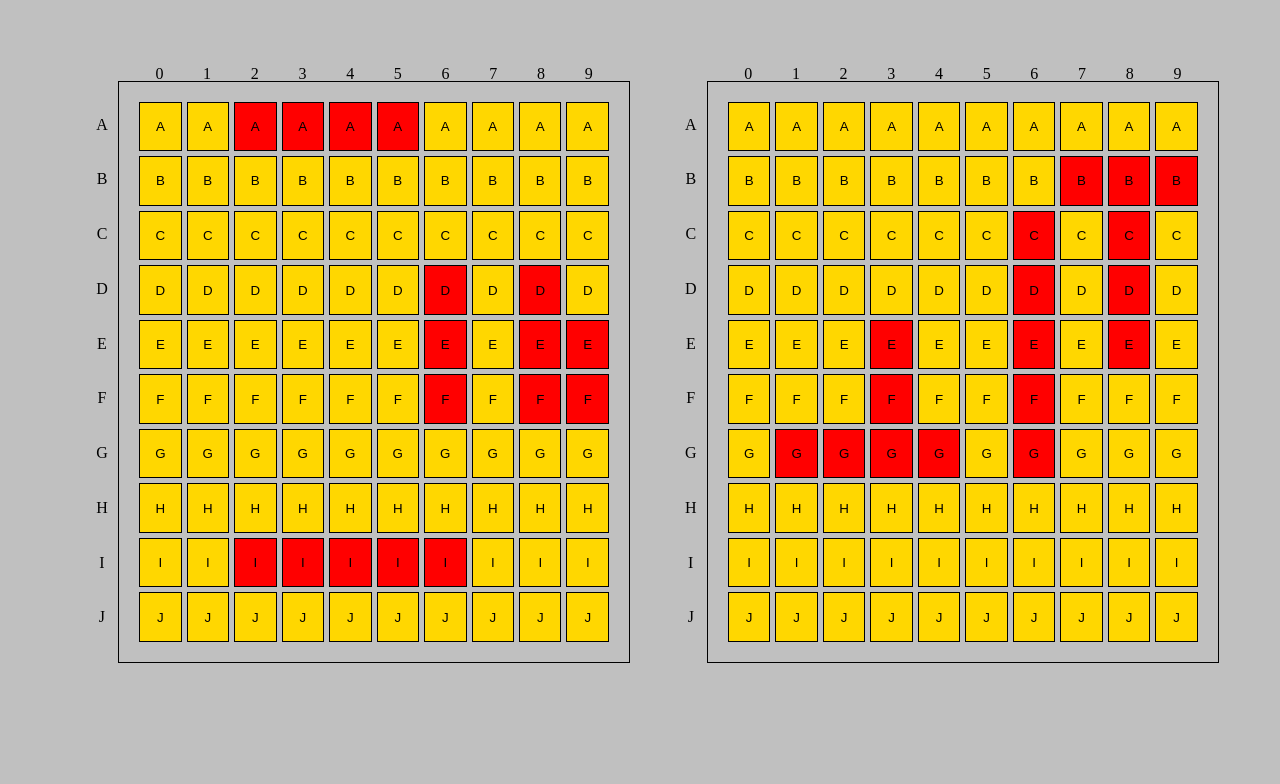
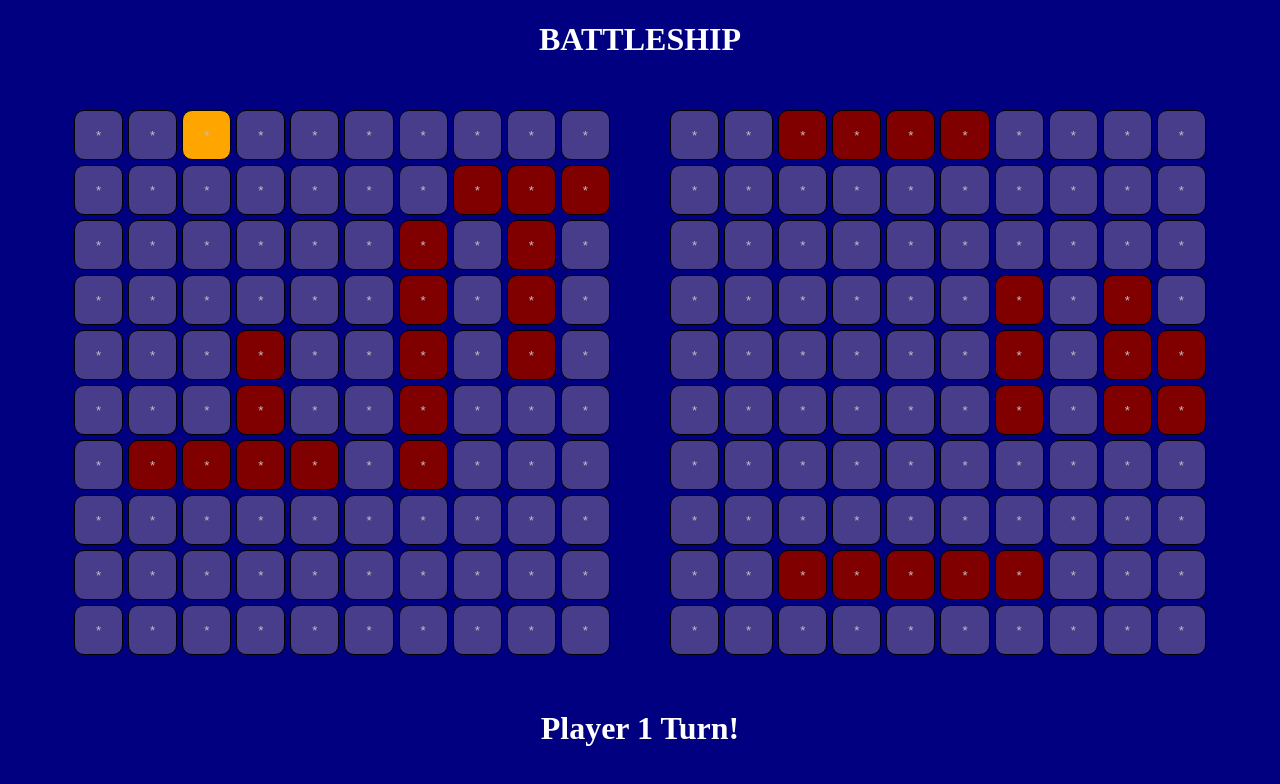
Before and after one commit to Eubanksch81/BattleShip, a plain HTML site: page public/BattleShipGame.html in a window 1280 px wide. Drawn offline with Linux system fonts and the light colour scheme.

Commit message:
Fixed HTML and CSS
Added very basic code for bot's turn to be finished, and added extra event listeners for the buttons. Also redesigned the HTML/CSS to look better.

```diff
--- a/public/BattleShipGame.html
+++ b/public/BattleShipGame.html
@@ -7,71 +7,24 @@
 </head>
 <body>
 
+<h1> BATTLESHIP</h1>
+
 <main>
     <div class="gameContainer">
-        <div></div>
-        <div class="topCoords">
-            <div class="exBoxElement"> 0 </div>
-            <div class="exBoxElement"> 1 </div>
-            <div class="exBoxElement"> 2 </div>
-            <div class="exBoxElement"> 3 </div>
-            <div class="exBoxElement"> 4 </div>
-            <div class="exBoxElement"> 5 </div>
-            <div class="exBoxElement"> 6 </div>
-            <div class="exBoxElement"> 7 </div>
-            <div class="exBoxElement"> 8 </div>
-            <div class="exBoxElement"> 9 </div>
-        </div>
-        <div class="sideCoords">
-            <div class="exBoxElement"> A </div>
-            <div class="exBoxElement"> B </div>
-            <div class="exBoxElement"> C </div>
-            <div class="exBoxElement"> D </div>
-            <div class="exBoxElement"> E </div>
-            <div class="exBoxElement"> F </div>
-            <div class="exBoxElement"> G </div>
-            <div class="exBoxElement"> H </div>
-            <div class="exBoxElement"> I </div>
-            <div class="exBoxElement"> J </div>
-        </div>
-
         <div class="mainCoords" id="mainCoords1">
 
         </div>
     </div>
     <div class="gameContainer">
-        <div></div>
-        <div class="topCoords">
-            <div class="exBoxElement"> 0 </div>
-            <div class="exBoxElement"> 1 </div>
-            <div class="exBoxElement"> 2 </div>
-            <div class="exBoxElement"> 3 </div>
-            <div class="exBoxElement"> 4 </div>
-            <div class="exBoxElement"> 5 </div>
-            <div class="exBoxElement"> 6 </div>
-            <div class="exBoxElement"> 7 </div>
-            <div class="exBoxElement"> 8 </div>
-            <div class="exBoxElement"> 9 </div>
-        </div>
-        <div class="sideCoords">
-            <div class="exBoxElement"> A </div>
-            <div class="exBoxElement"> B </div>
-            <div class="exBoxElement"> C </div>
-            <div class="exBoxElement"> D </div>
-            <div class="exBoxElement"> E </div>
-            <div class="exBoxElement"> F </div>
-            <div class="exBoxElement"> G </div>
-            <div class="exBoxElement"> H </div>
-            <div class="exBoxElement"> I </div>
-            <div class="exBoxElement"> J </div>
-        </div>
-
         <div class="mainCoords" id="mainCoords2">
 
         </div>
     </div>
+</main>
 
-</main>
+<div>
+    <h1 id="showTurn"> Player 1 Turn!</h1>
+</div>
 <!--<script src="../BattleshipCode.js"></script>-->
 <script src="newCode.js"></script>
 </body>
--- a/public/css/battleGame.css
+++ b/public/css/battleGame.css
@@ -1,57 +1,57 @@
 body {
-    background-color: silver;
+    background-color: navy;
+    display: grid;
+    grid-template-rows: 5% 80% 5%;
+    max-height: 100%;
+    margin: 0;
+    padding: 0;
 }
 
 main {
     display: grid;
+    /*border: 1px solid black;*/
     grid-template-columns: 45% 45%;
     column-gap: 20px;
     justify-content: center;
     margin-top: 50px;
-
+    height: 600px;
 }
 
 .gameContainer {
-    display: grid;
-    grid-template-rows: 5% 95%;
-    grid-template-columns: 10% 90%;
+    /*display: grid;*/
+    /*grid-template-rows: 5% 95%;*/
+    /*grid-template-columns: 10% 90%;*/
     /*border: 1px solid black;*/
     max-width: 100%;
     /*padding: 20px;*/
-}
-
-.topCoords {
-    display: grid;
-    grid-template-columns: repeat(10, 1fr);
-    column-gap: 5px;
-    padding: 0 20px 0 20px;
-    text-align: center;
-}
-
-.sideCoords {
-    display: grid;
-    grid-template-rows: repeat(10, 1fr);
-    padding: 20px;
-    row-gap: 5px;
-    /*border: 1px solid black;*/
 }
 
 div.mainCoords {
     display: grid;
     grid-template-columns: repeat(10, 1fr);
     grid-template-rows: repeat(10, 1fr);
-    border: 1px solid black;
+    /*border: 1px solid black;*/
     padding: 20px;
     gap: 5px;
 }
 
 .boxElement {
     text-align: center;
-    background-color: gold;
+    background-color: darkslateblue;
+    color: silver;
     border: 1px solid black;
+    border-radius: 10px;
+    max-width: 100px;
+    height: 50px;
 }
-.exBoxElement{
-    padding: 15px;
+
+ul {
+    text-align: center;
+    padding-right: 2px;
+}
+
+h1 {
+    color: white;
     text-align: center;
 }
 
@@ -60,5 +60,10 @@
         display: grid;
         grid-template-columns: 100%;
         grid-template-rows: 50%;
+        row-gap: 400px;
+    }
+
+    div.mainCoords {
+        max-height: 20px;
     }
 }
--- a/public/newCode.js
+++ b/public/newCode.js
@@ -1,4 +1,38 @@
 window.onload = function() {
+    const callHTMLTurn = document.getElementById("showTurn");
+
+    populateArrays();
+
+    const buttons = document.querySelectorAll(".boxElement");
+    buttons.forEach(button => {
+        button.addEventListener("click", () => {
+            getCoords(event);
+            callHTMLTurn.innerHTML = `<span> Player 1 Turn! </span>`;
+            });
+        button.addEventListener("mouseover", () => {
+            button.style.border = "5px solid red";
+        });
+        button.addEventListener("mouseout", () => {
+            button.style.border = "1px solid black"; // Reset the border when the mouse moves out
+        });
+    });
+
+    let map1 = new BattleMap(1);
+    map1.placeRandomShips();
+    let map2 = new BattleMap(2);
+    map2.placeRandomShips();
+
+    callBotTurn(map2);
+    callHTMLTurn.innerHTML = `<span> Player 1 Turn! </span>`;
+};
+
+function callBotTurn(map) {
+    const callHTMLTurn = document.getElementById("showTurn");
+    callHTMLTurn.innerHTML = `<span> Bot Turn! </span>`;
+    map.botTurn();
+}
+
+function populateArrays() {
     let htmlCoords = document.getElementById("mainCoords1");
     let oStrCoords = ``;
 
@@ -8,26 +42,14 @@
                 let iValue = i + 65;
                 let idName = m.toString() + String.fromCharCode(iValue) + j.toString();
                 // console.log(idName);
-                oStrCoords += `<button type="button" class="boxElement" id="${idName}"> ${String.fromCharCode(iValue)} </button>`;
+                oStrCoords += `<button type="button" class="boxElement" id="${idName}"> * </button>`;
             }
         }
         htmlCoords.innerHTML = oStrCoords;
         htmlCoords = document.getElementById("mainCoords2");
         oStrCoords = ``;
     }
-
-    const buttons = document.querySelectorAll(".boxElement");
-    buttons.forEach(button => {
-        button.addEventListener("click", getCoords);
-    });
-
-    let map2 = new BattleMap(2);
-    map2.placeRandomShips();
-
-    let map1 = new BattleMap(1);
-    map1.placeRandomShips();
-
-};
+}
 
 function getCoords(event) {
     // alert("Button " + event.target.id + " clicked!");
@@ -64,6 +86,23 @@
         }
     }
 
+    botTurn() { //Plays the bot's turn against the player on board 1.
+        let botXCoord = Math.floor(Math.random() * 10); //0-9
+        let xLetter = String.fromCharCode((botXCoord + 65)); //A - J
+        let botYCoord = Math.floor(Math.random() * 10); //0-9
+
+        let id = "1" + xLetter + botYCoord.toString();
+        console.log("hitting ID: " + id);
+
+        const button = document.getElementById(id);
+        if (this.#gameBoard[botXCoord][botYCoord] === 1) {
+            button.style.background = "orange";
+        }
+        else {
+            button.style.background = "pink";
+        }
+    }
+
     placeRandomShips() {
         for (let i = 0; i < 5; ++i) {
             let xCoord = Math.floor(Math.random() * 10); //0-9
@@ -89,18 +128,6 @@
             }
             console.log("Passed input check.");
             //numAttempts = 0;
-
-            // if (this.chosenMap === "mainCoords1") { //Changing HTML based on random position.
-            //     id = "1" + xLetter + (yCoord).toString();
-            //     coordHTMLButton = document.getElementById(id);
-            //     console.log(id);
-            //     coordHTMLButton.style.backgroundColor = "red";
-            // } else if (this.chosenMap === "mainCoords2") {
-            //     id = "2" + xLetter + (yCoord).toString();
-            //     coordHTMLButton = document.getElementById(id);
-            //     console.log(id);
-            //     coordHTMLButton.style.backgroundColor = "red";
-            // } //Commenting this out because it's causing an error in the special case where no directions are valid.
 
             let directions = [0, 1, 2, 3];
             let direction = directions[Math.floor(Math.random() * 4)]; // 0 - 3
@@ -156,7 +183,7 @@
                     }
                     console.log("new ID: " + newId);
                     coordHTMLButton = document.getElementById(newId);
-                    coordHTMLButton.style.backgroundColor = "red";
+                    coordHTMLButton.style.backgroundColor = "maroon";
                     //We need to update the ID for the buttons as we go, in order to change them to red.
                 }
             }
@@ -177,7 +204,7 @@
                     }
                     console.log("new ID: " + newId);
                     coordHTMLButton = document.getElementById(newId);
-                    coordHTMLButton.style.backgroundColor = "red";
+                    coordHTMLButton.style.backgroundColor = "maroon";
                     //We need to update the ID for the buttons as we go, in order to change them to red.
                 }
             }
@@ -198,7 +225,7 @@
                     }
                     console.log("new ID: " + newId);
                     coordHTMLButton = document.getElementById(newId);
-                    coordHTMLButton.style.backgroundColor = "red";
+                    coordHTMLButton.style.backgroundColor = "maroon";
                     //We need to update the ID for the buttons as we go, in order to change them to red.
                 }
             }
@@ -219,7 +246,7 @@
                     }
                     console.log("new ID: " + newId);
                     coordHTMLButton = document.getElementById(newId);
-                    coordHTMLButton.style.backgroundColor = "red";
+                    coordHTMLButton.style.backgroundColor = "maroon";
                     //We need to update the ID for the buttons as we go, in order to change them to red.
                 }
             }
```
